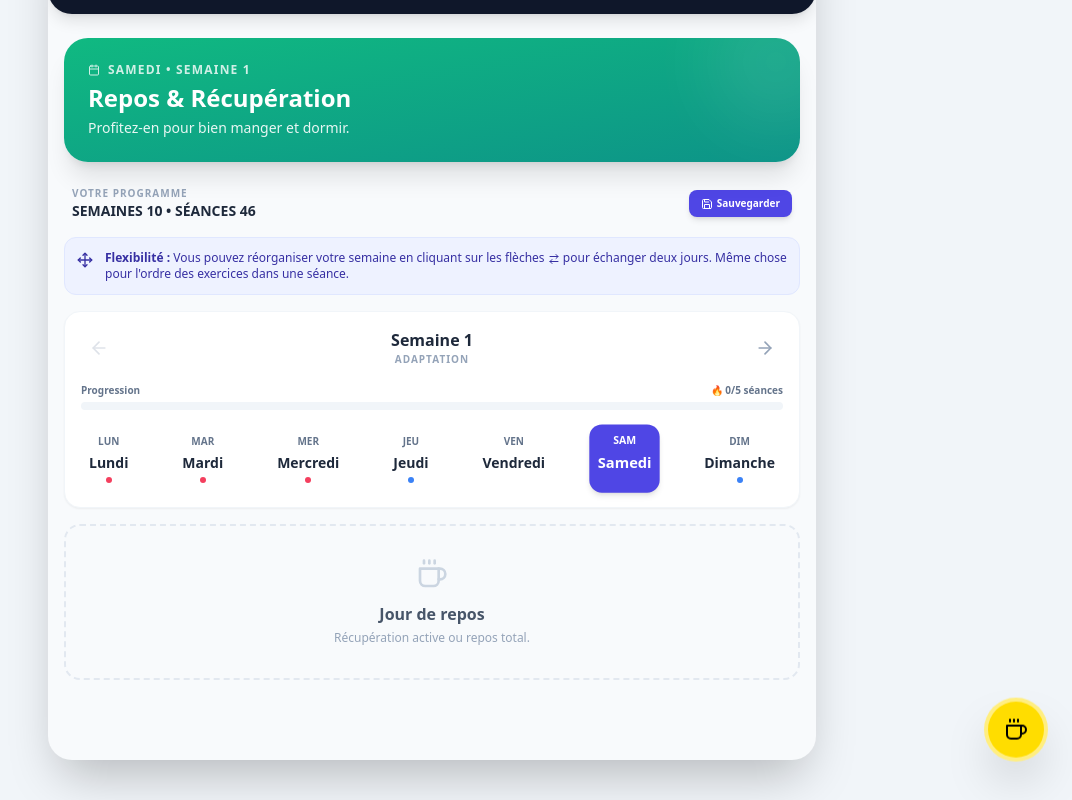
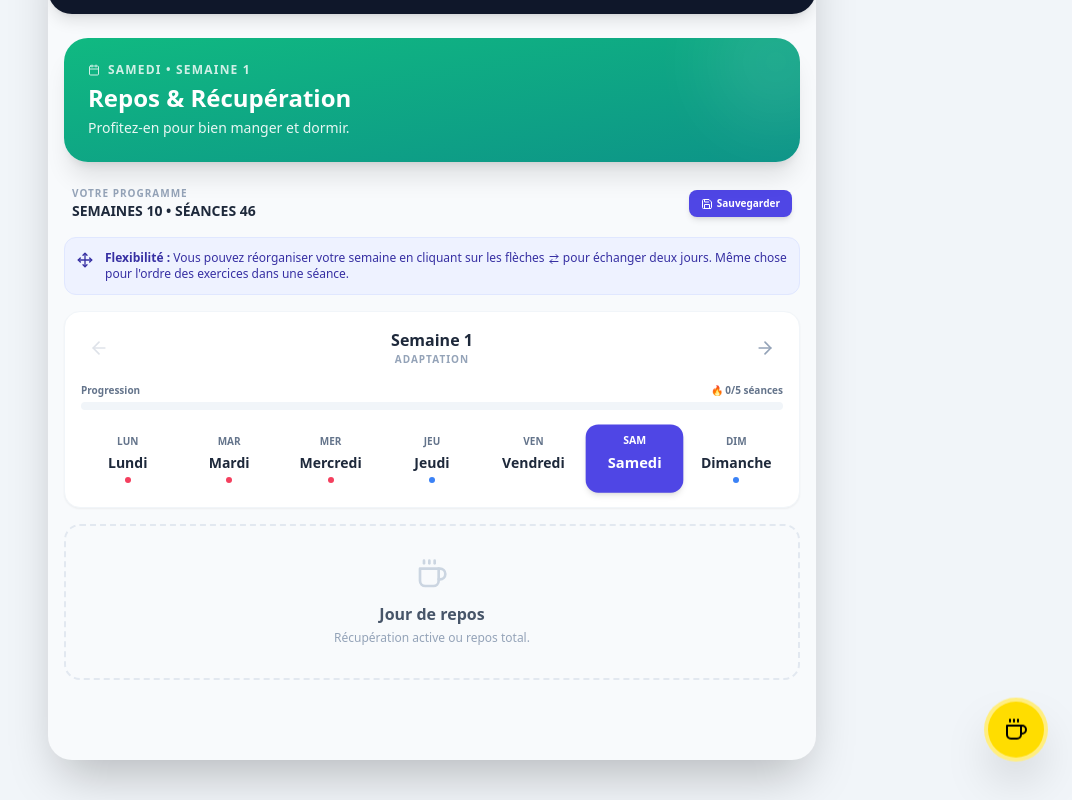
Before and after one commit to charlesviennot/clab-app, a React (Vite) app: page / in a window 1280 px wide. Both pictures are taken after a click on the button "Générer mon Plan". Shown: the part 126-926 px from the top of the page, without its empty margins (208-1280 px from the left). Built offline with nearby package versions, Linux system fonts and the light colour scheme.

Commit message:
Add files via upload

```diff
--- a/App.tsx
+++ b/App.tsx
@@ -1032,7 +1032,7 @@ export default function App() {
                             </div>
 
                             {/* Days Row */}
-                            <div className="flex justify-between items-center">
+                            <div className="grid grid-cols-7 gap-1 sm:gap-2">
                                 {currentWeek.schedule.map((day: any, i: number) => {
                                     const isSelected = selectedDayIndex === i;
                                     const hasActivity = day.sessionIds.length > 0;
@@ -1055,10 +1055,10 @@ export default function App() {
                                         <button
                                             key={i}
                                             onClick={() => setSelectedDayIndex(i)}
-                                            className={`flex flex-col items-center gap-1 p-2 rounded-xl min-w-[40px] transition-all ${isSelected ? 'bg-indigo-600 text-white shadow-md scale-105' : 'text-slate-500 hover:bg-slate-50 dark:hover:bg-slate-700'}`}
+                                            className={`flex flex-col items-center justify-center gap-1 py-2 px-1 rounded-xl transition-all ${isSelected ? 'bg-indigo-600 text-white shadow-md scale-105' : 'text-slate-500 hover:bg-slate-50 dark:hover:bg-slate-700'}`}
                                         >
-                                            <span className="text-[10px] font-bold uppercase">{dayNamesShort[i]}</span>
-                                            <span className={`text-sm font-black ${isSelected ? 'text-white' : 'text-slate-800 dark:text-white'}`}>{day.day}</span>
+                                            <span className="text-[9px] sm:text-[10px] font-bold uppercase">{dayNamesShort[i]}</span>
+                                            <span className={`text-xs sm:text-sm font-black ${isSelected ? 'text-white' : 'text-slate-800 dark:text-white'}`}>{day.day}</span>
                                             <div className={`w-1.5 h-1.5 rounded-full ${dotColor}`}></div>
                                         </button>
                                     );
@@ -1350,7 +1350,7 @@ export default function App() {
       </main>
 
       {/* Mobile Bottom Navigation */}
-      {step === 'plan' && (
+      {step === 'result' && (
         <div className="sm:hidden fixed bottom-0 left-0 right-0 bg-white dark:bg-slate-900 border-t border-slate-200 dark:border-slate-800 z-50 shadow-[0_-4px_20px_rgba(0,0,0,0.05)] dark:shadow-[0_-4px_20px_rgba(0,0,0,0.2)]" style={{ paddingBottom: 'env(safe-area-inset-bottom)' }}>
             <div className="flex justify-around items-center h-16 px-2">
                 <button
```
